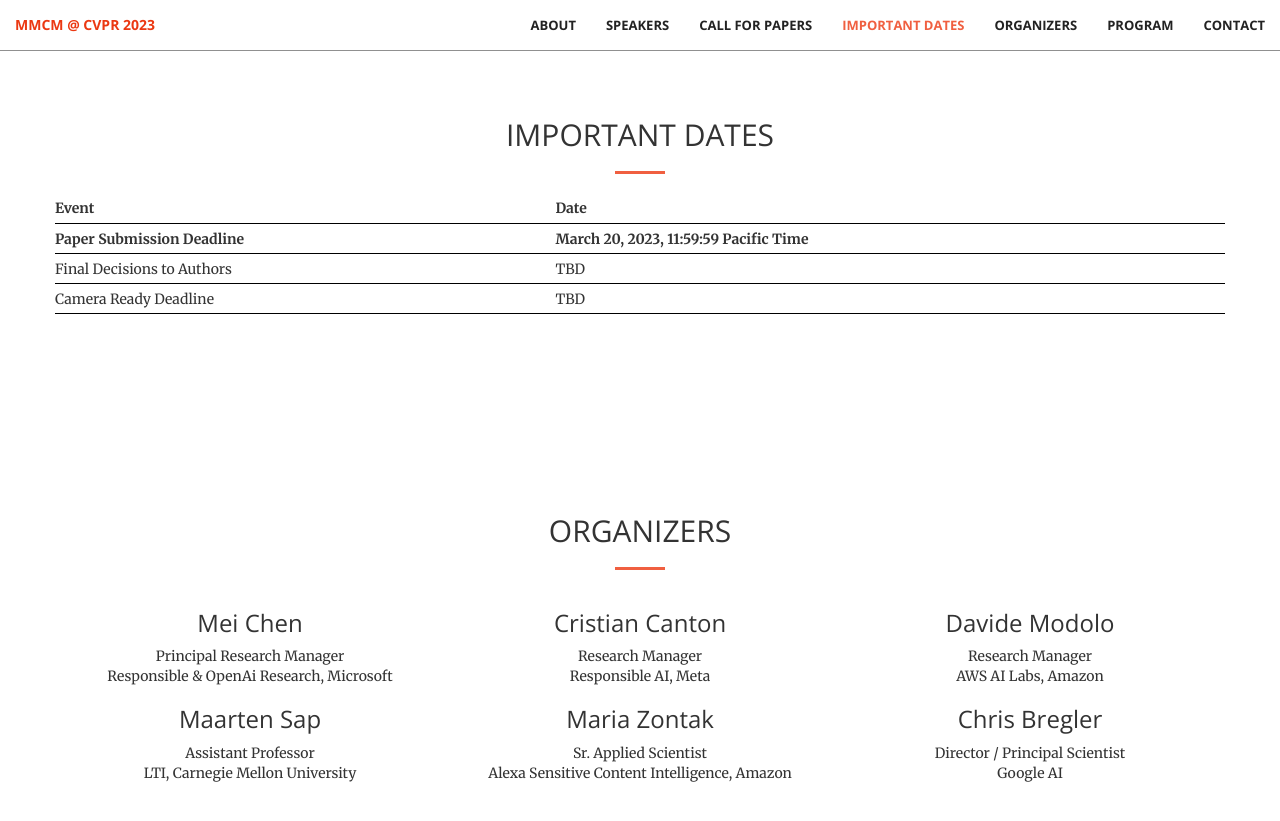
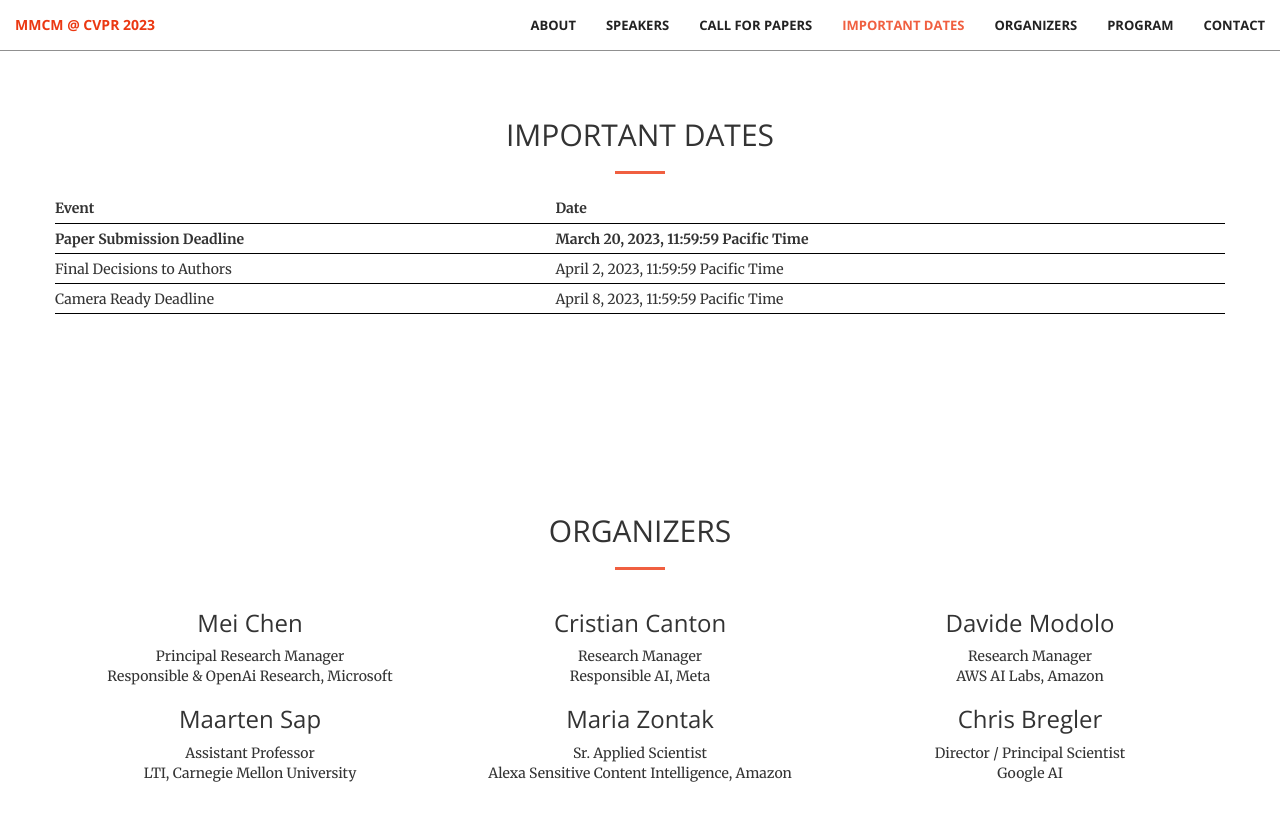
Before and after one commit to multimodal-content-moderation/multimodal-content-moderation.github.io, a Jekyll site: the page built from index.html, in a window 1280 px wide and 900 px high, scrolled down 3294 px. Shown: the top 821 px of the window. Built offline with Jekyll 4.4.1, drawn with Linux system fonts in a browser that asks for light colours.

Commit message:
update dates

```diff
--- a/_includes/dates.html
+++ b/_includes/dates.html
@@ -23,11 +23,11 @@
             		</tr>
                     <tr style="border-bottom: 1px solid black; height: 30px">
             			<td>Final Decisions to Authors</td>
-            			<td>TBD</td>
+            			<td>April 2, 2023, 11:59:59 Pacific Time</td>
             		</tr>
                     <tr style="border-bottom: 1px solid black; height: 30px">
             			<td>Camera Ready Deadline</td>
-            			<td>TBD</td>
+            			<td>April 8, 2023, 11:59:59 Pacific Time</td>
             		</tr>
                 </tbody>
             </table>
```
